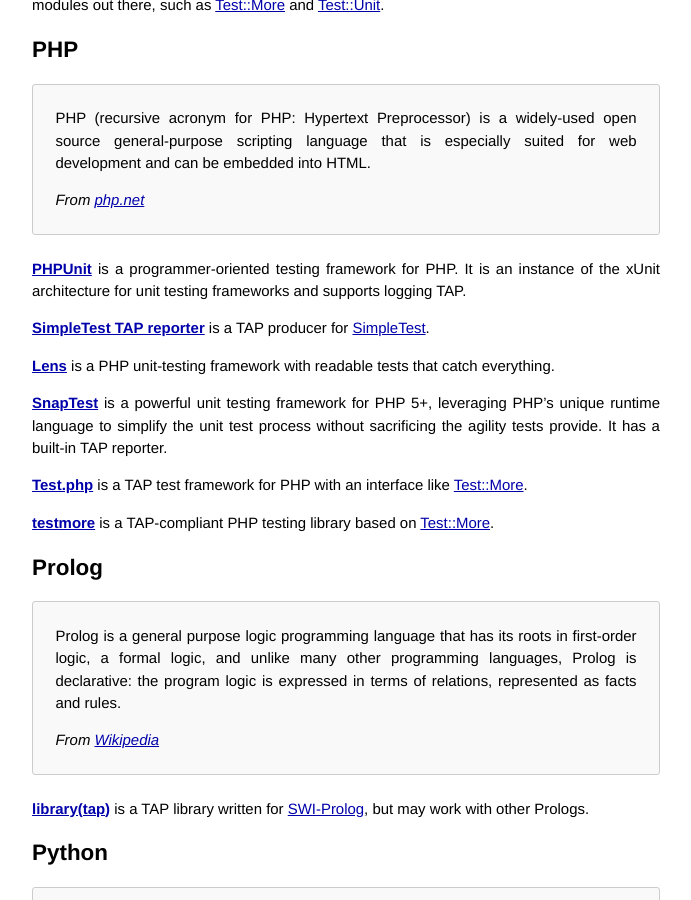
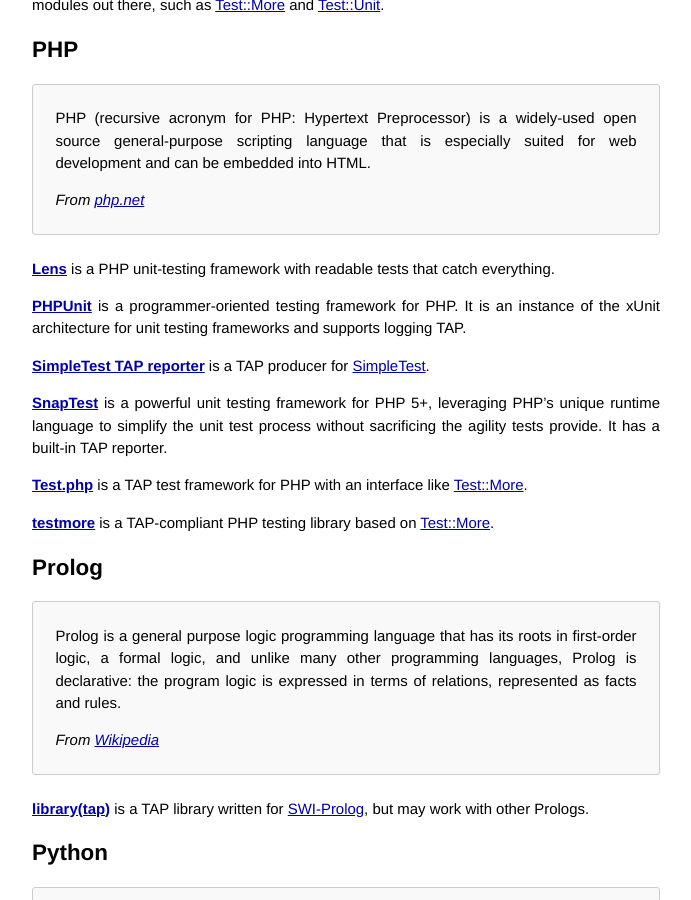
Before and after one commit to TestAnything/testanything.github.io, a Jekyll site: the page built from producers.md, in a window 1280 px wide and 900 px high, scrolled down 7447 px. Shown: the whole window, without its empty margins (294-985 px from the left). Built offline with Jekyll 4.4.1, drawn with Linux system fonts in a browser that asks for light colours.

```diff
--- a/producers.md
+++ b/producers.md
@@ -400,15 +400,15 @@ There are more ambitious Perl modules out there, such as
 >
 > *From [php.net](https://secure.php.net/manual/en/intro-whatis.php)*
 
+**[Lens](http://lens.guide/)**
+is a PHP unit-testing framework with readable tests that catch everything.
+
 **[PHPUnit](http://www.phpunit.de/)** is a programmer-oriented testing
 framework for PHP. It is an instance of the xUnit architecture for unit
 testing frameworks and supports logging TAP.
 
 **[SimpleTest TAP reporter](http://digitalsandwich.com/Updated-Simpletest+Apache-Test/)**
 is a TAP producer for [SimpleTest](http://www.simpletest.org/).
-
-**[Lens](http://lens.guide/)**
-is a PHP unit-testing framework with readable tests that catch everything.
 
 **[SnapTest](http://www.snaptest.net/)** is a powerful unit testing framework
 for PHP 5+, leveraging PHP's unique runtime language to simplify the unit
```
